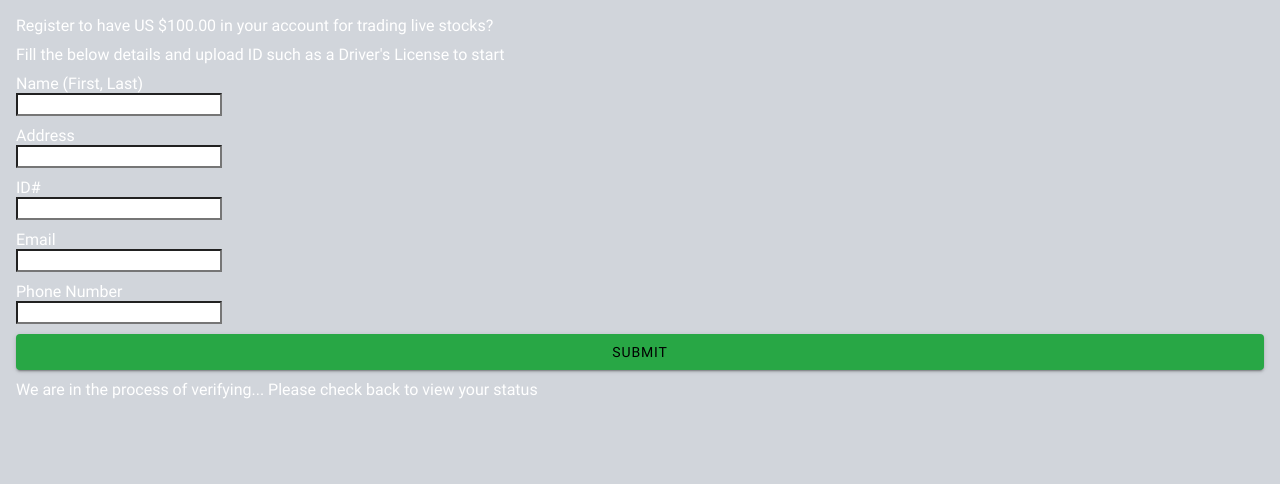
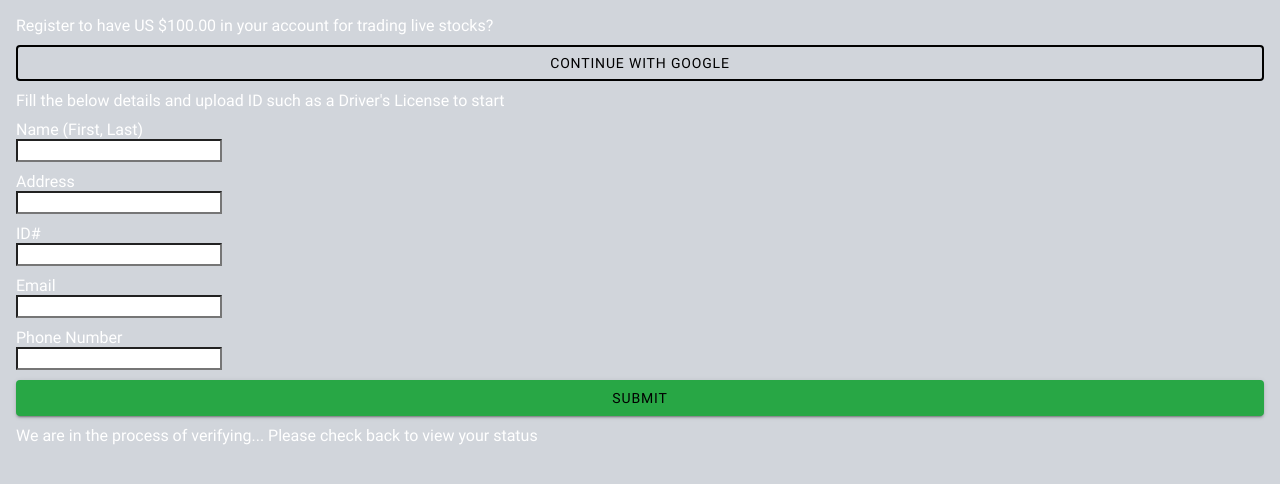
Before and after one commit to evaltech2024/EvAlgoTradingApp, a React (Vite) app: page / in a window 1280 px wide. Shown: the top 484 px of the page. Built offline with nearby package versions, Linux system fonts and the light colour scheme; no server answers.

Commit message:
changed user check to firebase

```diff
--- a/src/components/LandingPage.tsx
+++ b/src/components/LandingPage.tsx
@@ -55,7 +55,7 @@ function LandingPage() {
 
         <div className="sign-up">
           <IonLabel>{"Register to have US $100.00 in your account for trading live stocks?"}</IonLabel>
-          {!contextVal?.customUser ?
+          {!contextVal?.firebaseUser ?
           <IonButton expand="block" fill="outline" color="light" onClick={() => signInWithGoogle()}>
          {" Continue with Google"}
         </IonButton>: null}
```
